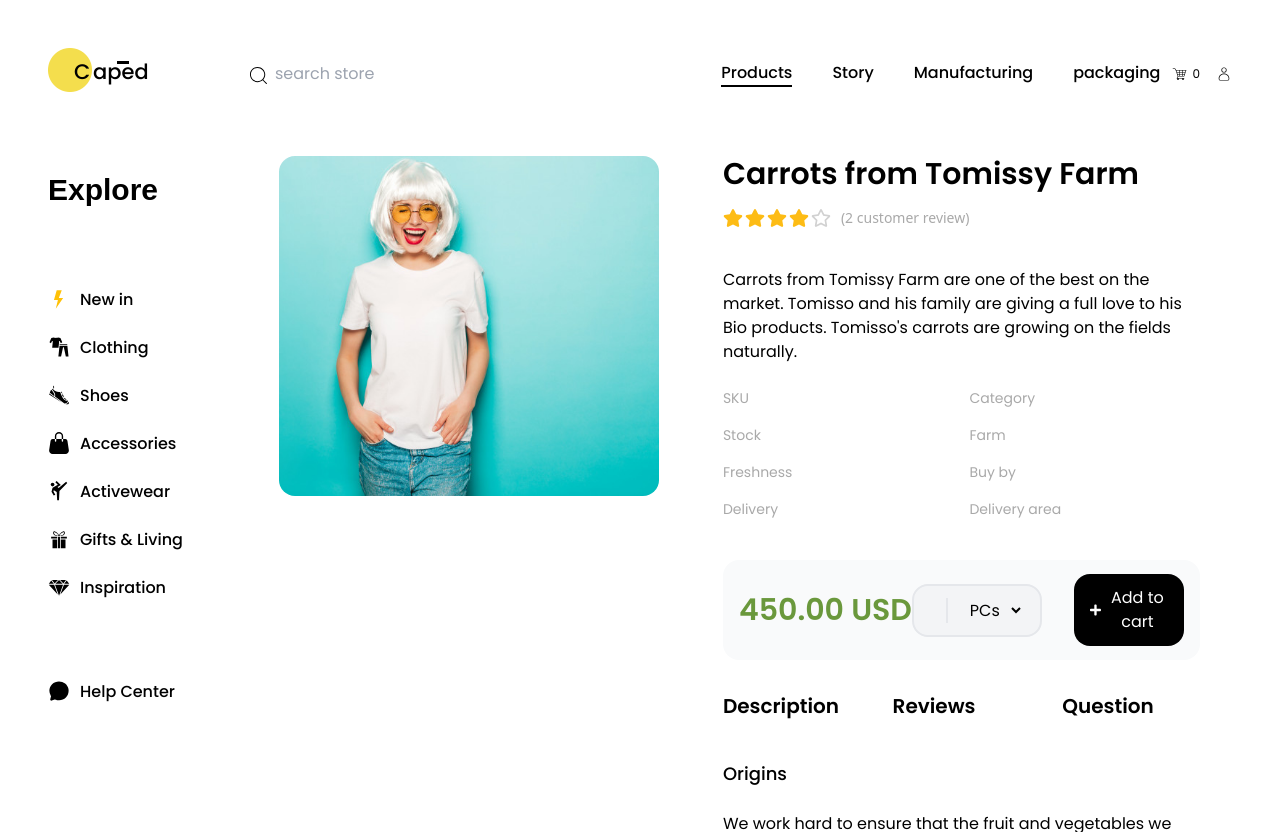
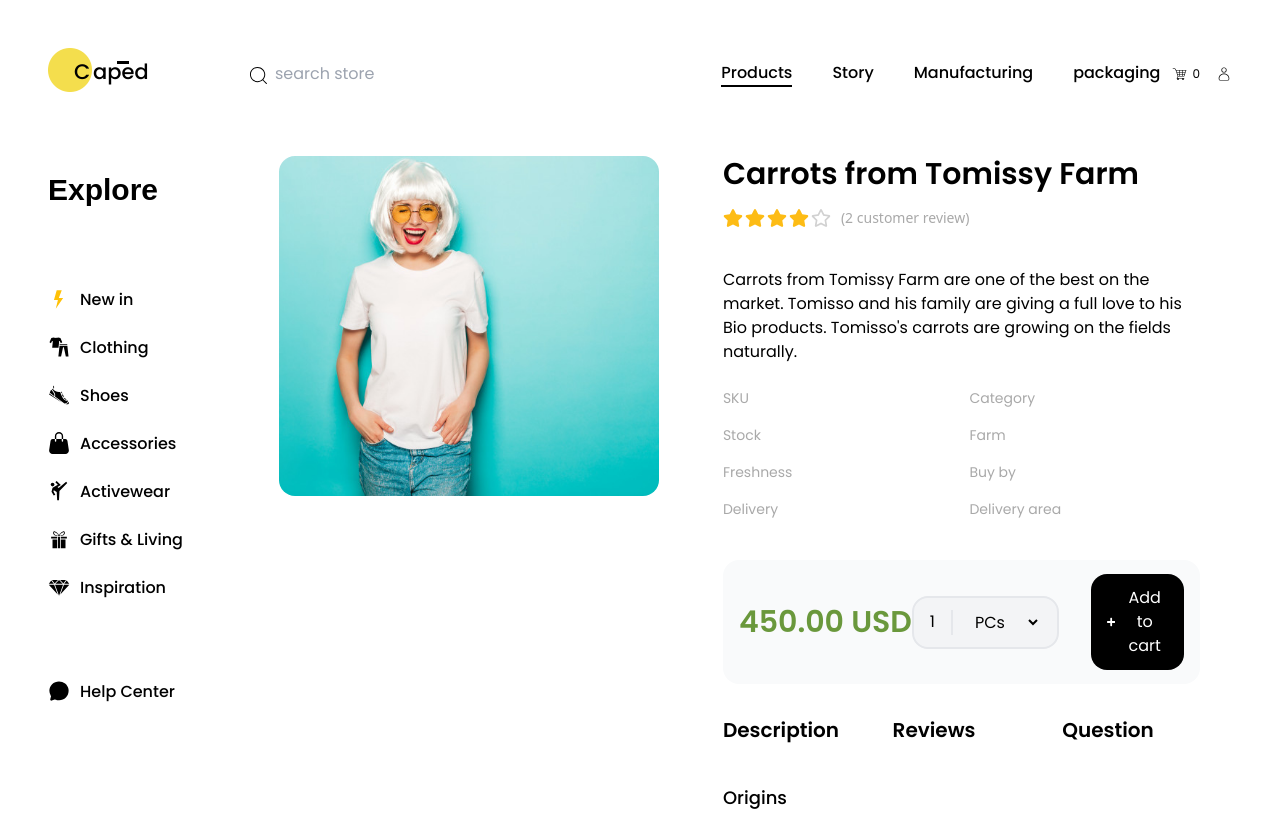
Before and after one commit to Mikwuegbu/eCommerce_desktopUi, a React (Vite) app: page /products/1 in a window 1280 px wide. Built offline with nearby package versions, Linux system fonts and the light colour scheme; a web font is replaced by a local one.

Commit message:
quantity

```diff
--- a/src/pages/products/Provider.tsx
+++ b/src/pages/products/Provider.tsx
@@ -19,6 +19,10 @@ export const ProductContext = createContext<productContextType | undefined>(
 	undefined
 );
 
+export const QuantityContext = createContext<quantityContextType | undefined>(
+	undefined
+);
+
 type exploreType =
 	| 'explore'
 	| 'new in'
@@ -33,16 +37,22 @@ type exploreType =
 // reducer Action type
 type exploreAction = { type: exploreType; payload: exploreType };
 
+// context type --this is what is being provided
+type exploreContextType = {
+	location: string;
+	dispatch: Dispatch<exploreAction>;
+};
+
+// context type --this is what is being provided
 type productContextType = {
 	cartItems: productsType[] | undefined;
 	setCartItems: Dispatch<productsType[]>;
 	products: productsType[];
 };
 
-// context type --this is what is being provided
-type exploreContextType = {
-	location: string;
-	dispatch: Dispatch<exploreAction>;
+type quantityContextType = {
+	quantity: number;
+	setQuantity: Dispatch<number>;
 };
 
 //Reducer --this is the the reducer function
@@ -70,12 +80,15 @@ const Provider: FC<{ children: ReactNode }> = ({ children }) => {
 	);
 	const [cartItems, setCartItems] = useState<productsType[]>([]);
 	const products = data.products;
+	const [quantity, setQuantity] = useState<number>(1);
 
 	return (
 		<ProductContext.Provider value={{ products, cartItems, setCartItems }}>
-			<ExploreContext.Provider value={{ location, dispatch }}>
-				{children}
-			</ExploreContext.Provider>
+			<QuantityContext.Provider value={{ quantity, setQuantity }}>
+				<ExploreContext.Provider value={{ location, dispatch }}>
+					{children}
+				</ExploreContext.Provider>
+			</QuantityContext.Provider>
 		</ProductContext.Provider>
 	);
 };
--- a/src/pages/products/subPages/SingleProduct.tsx
+++ b/src/pages/products/subPages/SingleProduct.tsx
@@ -1,11 +1,13 @@
 import { useParams } from 'react-router-dom';
 import { FaPlus, FaRegStar, FaStar } from 'react-icons/fa';
-import { useContext } from 'react';
-import { ProductContext } from '../Provider';
+import { ChangeEvent, useContext } from 'react';
+import { ProductContext, QuantityContext } from '../Provider';
 
 const SingleProduct = () => {
 	const { productId } = useParams();
 	const products = useContext(ProductContext);
+	const quantity = useContext(QuantityContext)?.quantity;
+	const setQuantity = useContext(QuantityContext)?.setQuantity;
 	const product = products?.products;
 
 	//rendering the Rating
@@ -19,6 +21,11 @@ const SingleProduct = () => {
 		return [...filledStars, ...unfilledStars];
 	};
 
+	//handle Selections
+	const handleSelect = (e: ChangeEvent<HTMLSelectElement>) => {
+		setQuantity!(parseInt(e.target.value));
+	};
+
 	//add to cartItems
 	const addToCart = (id: number) => {
 		const checkCart = products?.cartItems!.find((items) => items.id === id);
@@ -30,7 +37,7 @@ const SingleProduct = () => {
 		}
 	};
 
-	console.log(products?.cartItems);
+	console.log(quantity);
 
 	return (
 		<div className='grid h-[740px] mx-8 pt-16 gap-5'>
@@ -75,15 +82,18 @@ const SingleProduct = () => {
 										<div className='flex place-items-center space-x-8'>
 											<div className='flex space-x-2.5 max-w-min border-2 px-4 py-3 rounded-2xl bg-gray-100'>
 												{/* TODO adda counter */}
-												<span className='border-r-2 pr-4'></span>
+												<span className='border-r-2 pr-4'>{quantity}</span>
 												<select
+													onChange={handleSelect}
 													name='num_of_items'
 													className='outline-none bg-gray-100 px-2'
 												>
-													<option defaultValue={1}>PCs</option>
-													<option value=''>2</option>
-													<option value=''>3</option>
-													<option value=''>4</option>
+													<option defaultValue={1} value={1}>
+														PCs
+													</option>
+													<option value='2'>2 Pcs</option>
+													<option value='3'>3 Pcs</option>
+													<option value='4'>4 Pcs</option>
 												</select>
 											</div>
 											<button
```
Also changed, not shown: src/App.tsx (+5 -7 lines).
